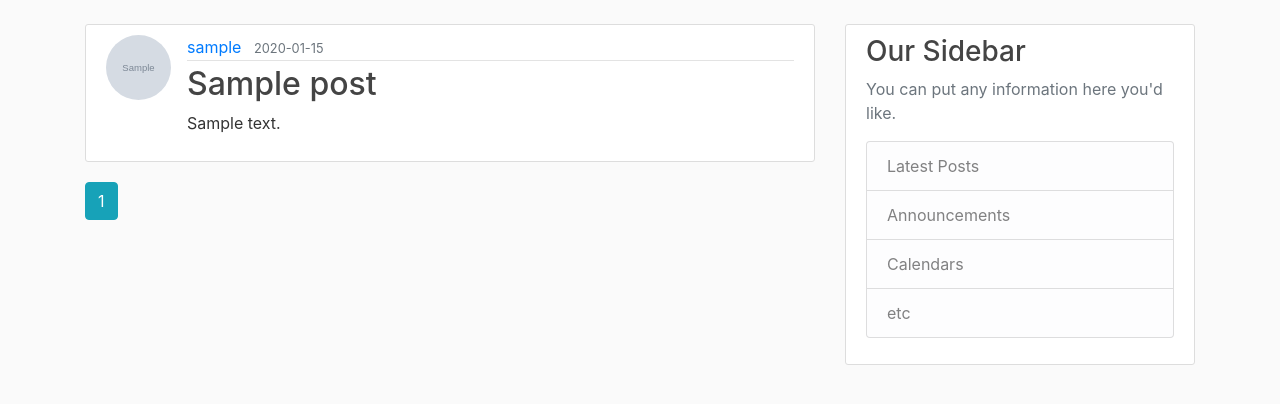
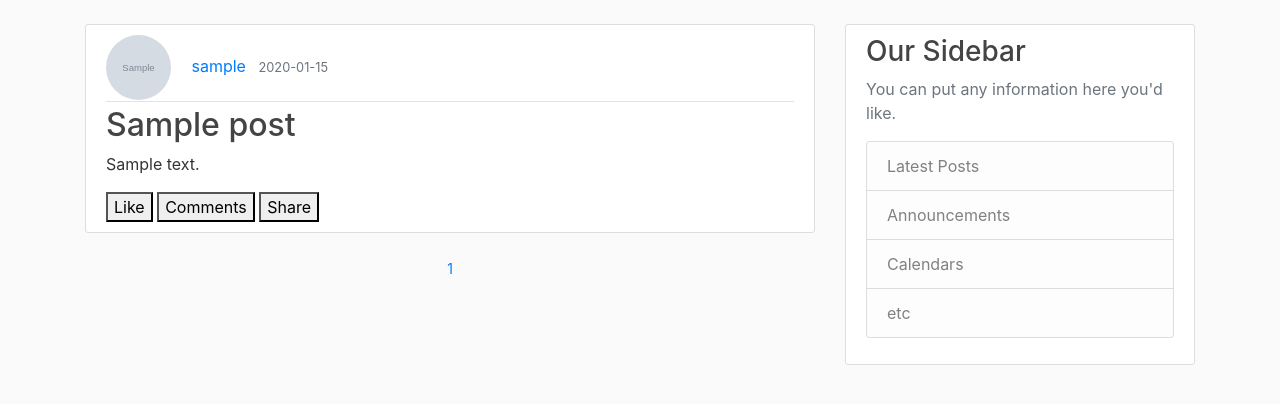
Before and after one commit to AdityaPande18/Flask-Blog-Web-App, a Flask app: page / in a window 1280 px wide. Shown: the part 56-460 px from the top of the page. Run offline with Flask 2, Linux system fonts and the light colour scheme; tables that the repository leaves empty hold one stand-in row (values such as "Sample post"); grey boxes marked "Sample" are stand-in pictures; some libraries are stand-ins or nearby versions.

Commit message:
Made UI Better

```diff
--- a/flaskblog/templates/home.html
+++ b/flaskblog/templates/home.html
@@ -1,27 +1,38 @@
 {% extends "layout.html" %}
 {% block content %}
     {% for post in posts.items %}
-        <article class="media content-section">
-          <img class="rounded-circle article-img" src="{{ url_for('static', filename='profile_pics/' + post.author.image_file) }}">
+        <article class="media content-section shadow">
           <div class="media-body">
             <div class="article-metadata">
+              <img class="rounded-circle article-img" src="{{ url_for('static', filename='profile_pics/' + post.author.image_file) }}"  >
               <a class="mr-2" href="{{ url_for('user_posts', username=post.author.username) }}">{{ post.author.username }}</a>
               <small class="text-muted">{{ post.date_posted.strftime('%Y-%m-%d') }}</small>
             </div>
             <h2><a class="article-title" href="{{ url_for('post', post_id=post.id) }}">{{ post.title }}</a></h2>
             <p class="article-content">{{ post.content }}</p>
+            <div class="article-comments">
+              <i class="far fa-thumbs-up"></i><button id="comments-btn">Like</button>
+              <i class="far fa-comments"></i><button id="comments-btn">Comments</button>
+              <i class="far fa-share-square"></i><button id="comments-btn">Share</button>
+            </div>
           </div>
         </article>
     {% endfor %}
-    {% for page_num in posts.iter_pages(left_edge=1, right_edge=1, left_current=1, right_current=2) %}
-      {% if page_num %}
-        {% if posts.page == page_num %}
-          <a class="btn btn-info mb-4" href="{{ url_for('home', page=page_num) }}">{{ page_num }}</a>
+    <div class="text-center">
+      {% for page_num in posts.iter_pages(left_edge=2, right_edge=2) %}
+        {% if page_num %}
+          {% if page_num == posts.page %}
+            <a class="btn mb-4 btn-sm current_page" href="{{ url_for('home', page=page_num) }}">{{ page_num }}</a>
+          {% else %}
+            <a class="btn btn-sm mb-4" href="{{ url_for('home', page=page_num) }}">{{ page_num }}</a>
+          {% endif %}
         {% else %}
-          <a class="btn btn-outline-info mb-4" href="{{ url_for('home', page=page_num) }}">{{ page_num }}</a>
+          ...
         {% endif %}
-      {% else %}
-        ...
-      {% endif %}
-    {% endfor %}
+      {% endfor %}
+    </div>
 {% endblock content %}
+
+{% block comments %}
+
+{% endblock comments %}
```
